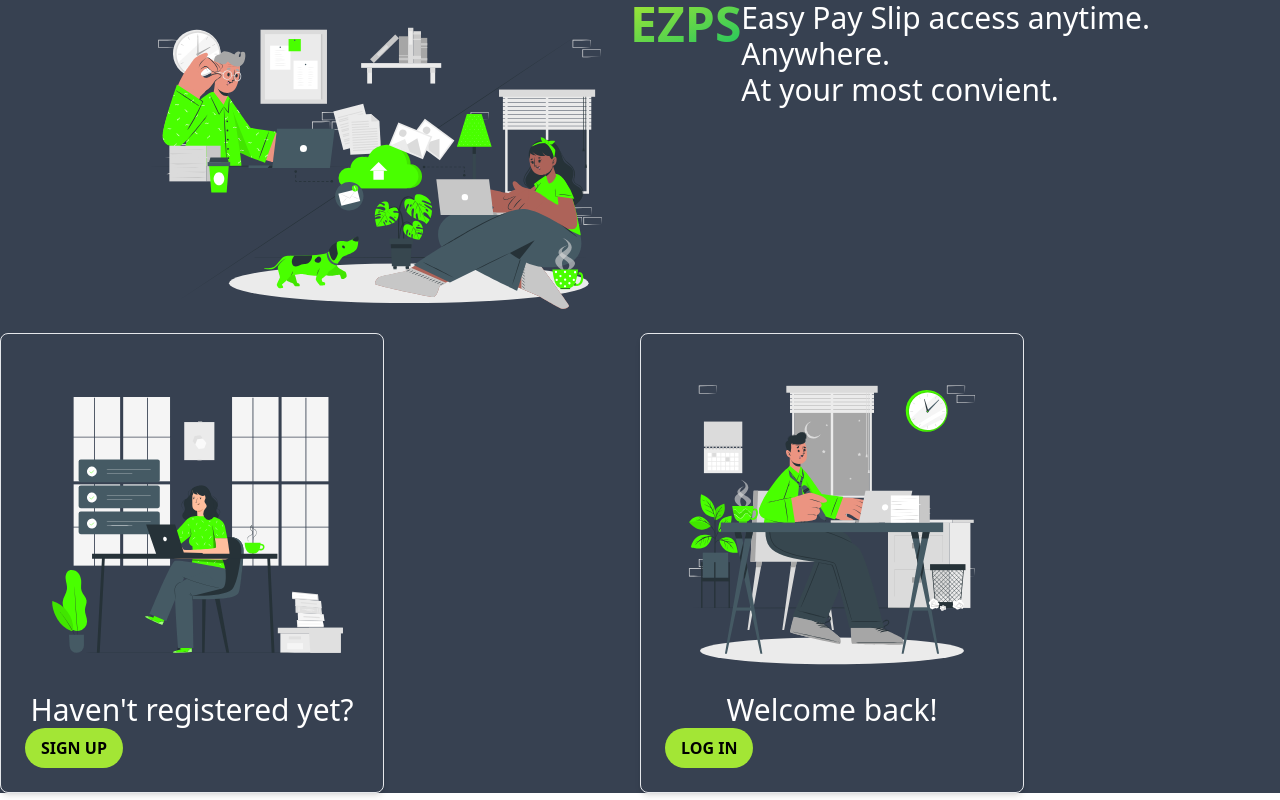
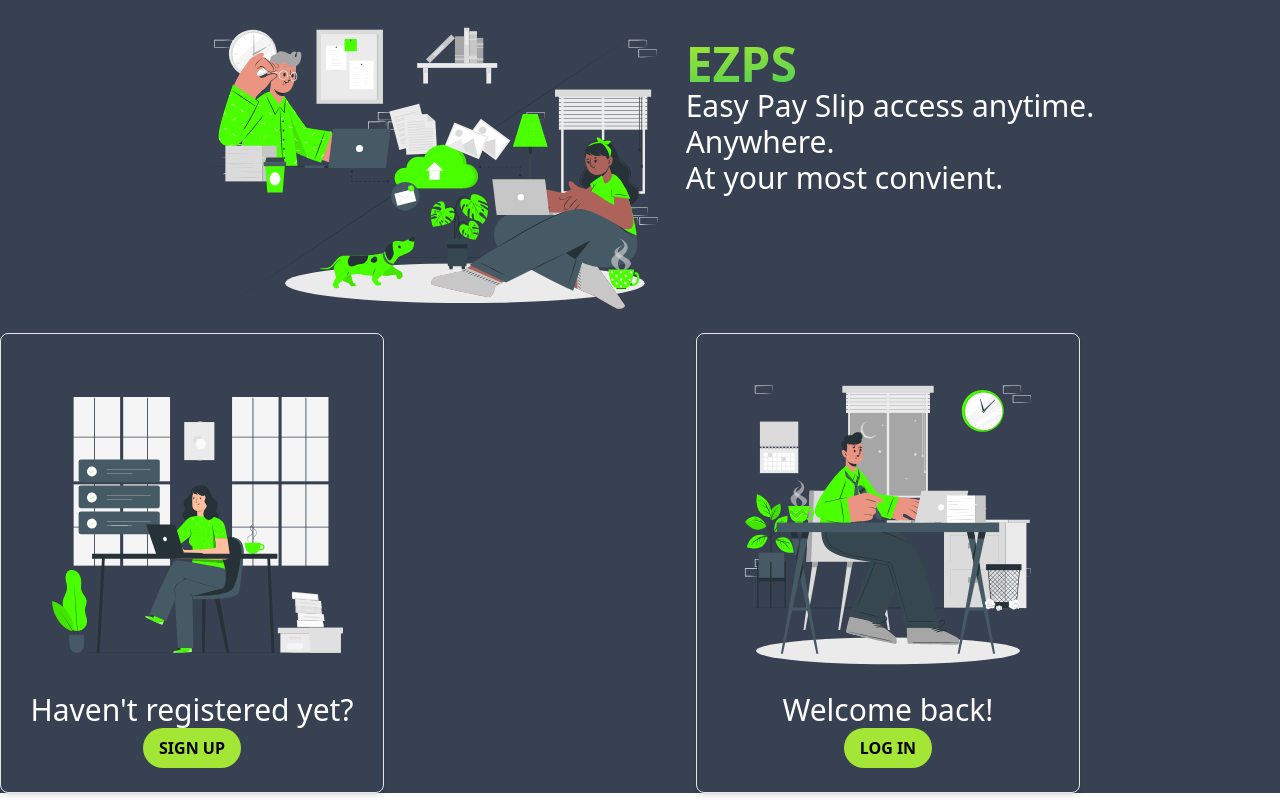
Before and after one commit to nameless0724/EZPS, a React (Create React App) app in the folder front_end/: page / in a window 1280 px wide. Built offline with nearby package versions, Linux system fonts and the light colour scheme.

Commit message:
UI for homepage

```diff
--- a/front_end/src/components/homepage/homepage.js
+++ b/front_end/src/components/homepage/homepage.js
@@ -10,23 +10,25 @@ function HomePage() {
                 <div>
                     <img className="md:auto" src={main} alt="main" width="500" height="512"></img>
                 </div>
-                <div>
+                <div className="mt-10">
                     <h1 className="text-5xl text-left font-extrabold text-transparent bg-clip-text bg-gradient-to-br from-lime-400 to-green-500">EZPS</h1>
-                </div>
-                <div>
                     <p className="text-3xl text-white">Easy Pay Slip access anytime.<br /> Anywhere.<br /> At your most convient.</p>
                 </div>
             </div>
-            <div className="container grid grid-cols-2  mx-auto">
+            <div className="container grid grid-flow-col-dense mx-auto">
                 <div className="max-w-sm p-6 bg-gray-700 border border-gray-200 rounded-lg shadow-md dark:bg-gray-800 dark:border-gray-700">
                     <img className="display:block" src={signup} alt="signup"></img>
                     <h3 className="text-3xl text-center text-white">Haven't registered yet?</h3>
-                    <button className="bg-lime-400 hover:bg-green-500 text-black font-bold py-2 px-4 rounded-full"><a href="/signup">SIGN UP</a></button>
+                    <div className="flex flex-col justify-center items-center md:auto">
+                        <button className="bg-lime-400 hover:bg-green-500 text-black font-bold py-2 px-4 rounded-full"><a href="/signup">SIGN UP</a></button>
+                    </div>
                 </div>
                 <div className="max-w-sm p-6 bg-gray-700 border border-gray-200 rounded-lg shadow-md dark:bg-gray-800 dark:border-gray-700">
                     <img className="display:block" src={login} alt="login"></img>
                     <h3 className="text-3xl text-center text-white">Welcome back!</h3>
-                    <button className="bg-lime-400 hover:bg-green-500 text-black font-bold py-2 px-4 rounded-full"><a href="/login">LOG IN</a></button>
+                    <div className="flex flex-col justify-center items-center md:auto">
+                        <button className="bg-lime-400 hover:bg-green-500 text-black font-bold py-2 px-4 rounded-full"><a href="/login">LOG IN</a></button>
+                    </div>
                 </div>
             </div>
         </div>
```
